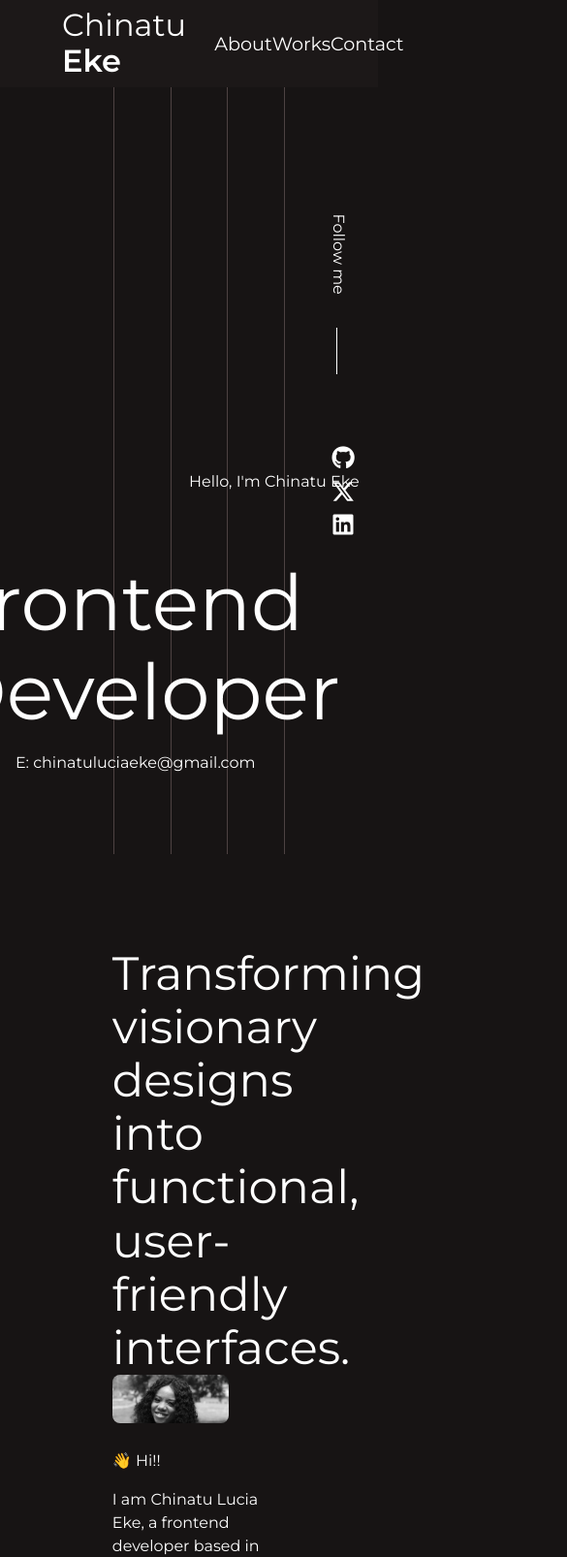
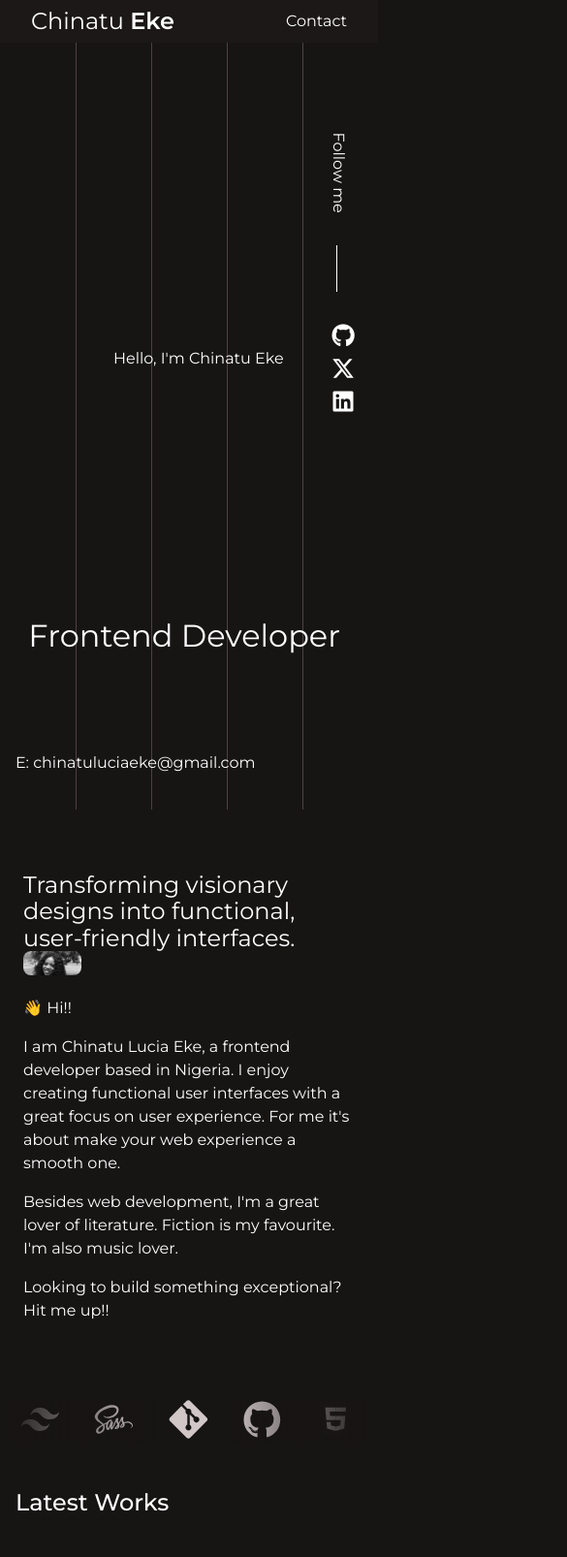
Before and after one commit to ChinatuL/Chinatu-Folio, a plain HTML site: page index.html in a window 390 px wide. Shown: the top 1606 px of the page at 97% size, 585 px wide, since content can reach past the window. Drawn offline with nearby package versions, Linux system fonts and the light colour scheme.

Commit message:
style: add responsiveness

```diff
--- a/index.css
+++ b/index.css
@@ -38,8 +38,7 @@ body {
     color: var(--col-white-100);
     font-family: var(--font-family);
     width: 100%;
-    /* max-width: 1300px; */
-    /* margin: 0 auto; */
+    font-size: 100%;
 }
 
 h1 {
@@ -103,6 +102,10 @@ a {
 
 .nav-link:hover {
     color: var(--clr-orange);
+}
+
+.nav-mobile {
+    display: none;
 }
 
 .hero {
@@ -360,6 +363,7 @@ a {
 .contact-container {
     display: flex;
     flex-direction: column;
+    margin-block: 2rem;
     padding: 2rem 3rem;
     gap: 2rem;
     text-align: center;
@@ -441,3 +445,191 @@ a {
     padding: 2rem 0;
     color: var(--col-white-200);
 }
+
+@media (max-width: 1024px) {
+    .hero-line1 {
+        left: 25%;
+    }
+
+    .hero-line2 {
+        left: 40%;
+    }
+
+    .hero-line3 {
+        left: 55%;
+    }
+
+    .hero-line4 {
+        left: 70%;
+    }
+
+    .hero-role {
+        bottom: 15%;
+        font-size: 4rem;
+    }
+
+    .section-about-img,
+    .section-about-description {
+        width: 90%;
+    }
+
+    .section-about-description {
+        text-wrap: wrap;
+    }
+
+    .work-title {
+        font-size: 2.5rem;
+    }
+}
+
+@media (max-width: 768px) {
+    .header {
+        padding: 0.5rem 2rem;
+    }
+
+    .hero-intro {
+        bottom: 50%;
+    }
+
+    .hero-role {
+        bottom: 20%;
+        font-size: 3rem;
+    }
+
+    .section-about {
+        padding: 2rem 3rem;
+    }
+
+    .section-about-img,
+    .section-about-description {
+        width: 100%;
+    }
+
+    .contact-container-subheading {
+        width: 40ch;
+    }
+
+    .contact-btn {
+        width: 100%;
+    }
+}
+
+@media (max-width: 640px) {
+    h1 {
+        font-size: 1.5rem;
+    }
+
+    .nav {
+        display: none;
+    }
+
+    .nav-mobile {
+        display: block;
+    }
+
+    .hero-line1 {
+        left: 20%;
+    }
+
+    .hero-line2 {
+        left: 40%;
+    }
+
+    .hero-line3 {
+        left: 60%;
+    }
+
+    .hero-line4 {
+        left: 80%;
+    }
+
+    .hero-role {
+        font-size: 2rem;
+    }
+
+    .hero-intro {
+        left: 30%;
+        bottom: 55%;
+    }
+
+    .hero-contact {
+        right: 0;
+        top: 20%;
+    }
+
+    .line {
+        top: 30%;
+    }
+
+    .hero-socials {
+        top: 40%;
+    }
+
+    .section-title {
+        font-size: 1.5rem;
+    }
+
+    .section-about {
+        padding: 2rem 1.5rem;
+    }
+
+    .about-container {
+        margin-block: 2rem;
+    }
+
+    .section-about-img {
+        font-size: 1.5rem;
+    }
+
+    .section-about-img img {
+        width: 60px;
+        height: 25px;
+    }
+
+    .skills-container svg {
+        width: 40px;
+        height: 40px;
+        margin: 0 1rem;
+    }
+
+    .work-title {
+        font-size: 1rem;
+        padding: 2rem 1rem;
+    }
+
+    .work-link:hover .work-image {
+        display: none;
+    }
+
+    .contact-container {
+        padding: 2rem 1.5rem;
+        margin-block: 0;
+    }
+
+    .contact-container-heading {
+        font-size: 2rem;
+    }
+
+    .contact-container-subheading {
+        width: 100%;
+        font-size: 1rem;
+    }
+
+    .contact-btn {
+        font-size: 1.5rem;
+        padding: 1rem 0;
+        border-radius: 1rem;
+    }
+
+    .contact-links {
+        flex-direction: column;
+    }
+
+    .contact-link {
+        width: 100%;
+    }
+
+    .social-site-username {
+        padding: 1rem 0;
+    }
+}
--- a/index.html
+++ b/index.html
@@ -42,6 +42,11 @@
                     </li>
                 </ul>
             </nav>
+            <div class="nav-mobile">
+                <a href="mailto:chinatuluciaeke@gmail.com" class="nav-link"
+                    >Contact</a
+                >
+            </div>
         </header>
         <main>
             <div class="hero">
```
